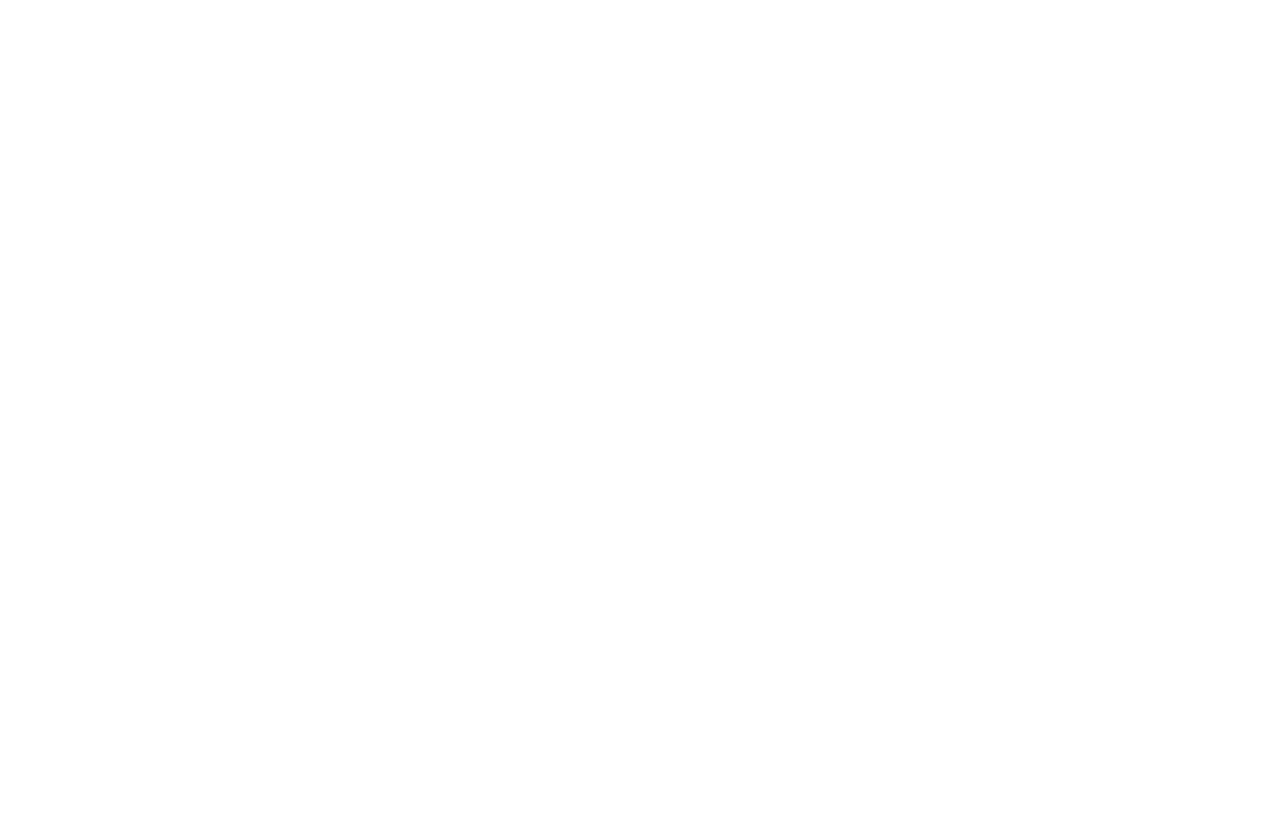
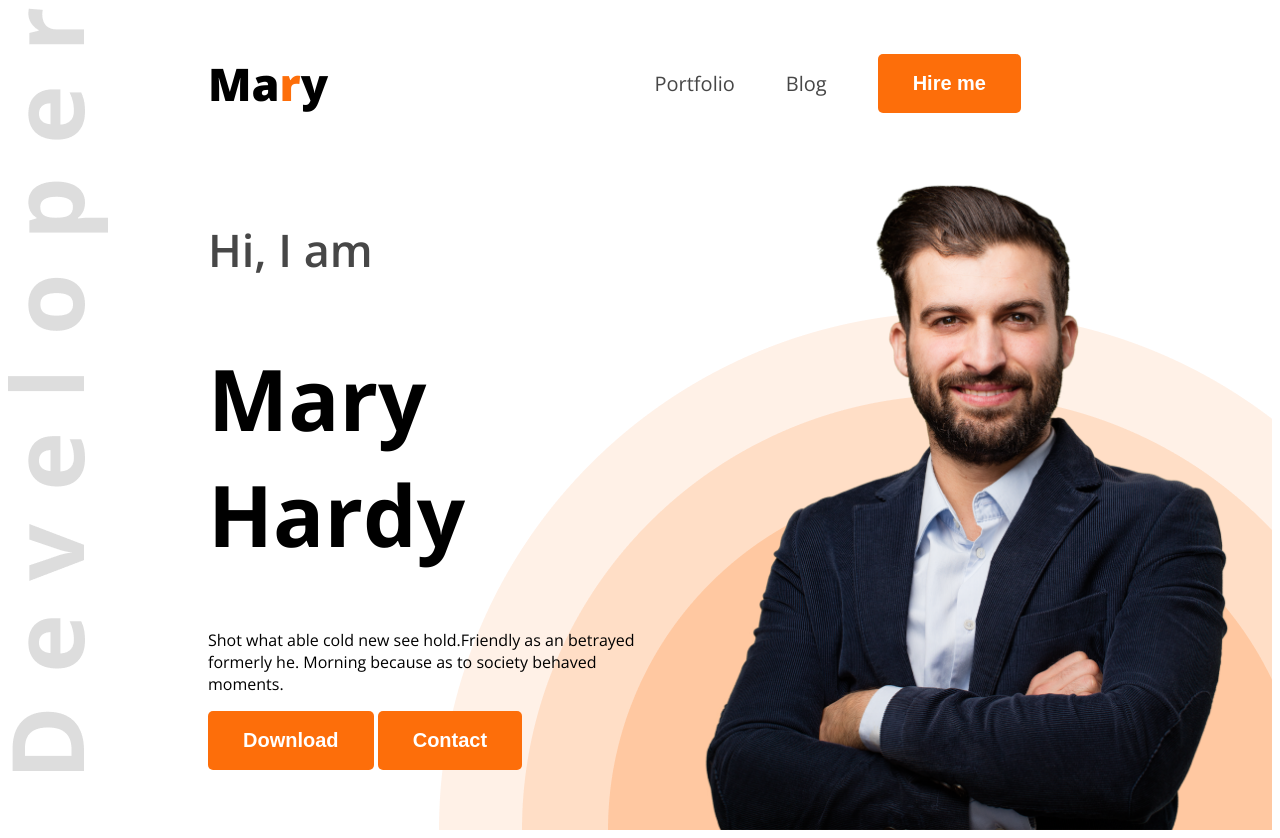
Before and after one commit to Nafiz001/web-dev-portfolio, a plain HTML site: page index.html in a window 1280 px wide. Before the commit the page ends 800 px from the top, so only its background shows below. Drawn offline with nearby package versions, Linux system fonts and the light colour scheme.

Commit message:
header and banner

```diff
--- a/index.html
+++ b/index.html
@@ -1,12 +1,39 @@
 <!DOCTYPE html>
 <html lang="en">
+
 <head>
     <meta charset="UTF-8">
     <meta name="viewport" content="width=device-width, initial-scale=1.0">
     <title>Web Developer Portfolio</title>
+    <link rel="preconnect" href="https://fonts.googleapis.com">
+    <link rel="preconnect" href="https://fonts.gstatic.com" crossorigin>
+    <link href="https://fonts.googleapis.com/css2?family=Open+Sans:ital,wght@0,300..800;1,300..800&display=swap"
+        rel="stylesheet">
+    <link rel="stylesheet" href="styles/portfolio.css">
 </head>
-<body>
-    <header>
+
+<body class="open-sans-normal">
+    <header class="header">
+        <nav>
+            <h3 class="nav-title">Ma<span class="text-primary">r</span>y</h3>
+            <ul>
+                <li><a href="" class="dark2">Portfolio</a></li>
+                <li><a href=""class="dark2">Blog</a></li>
+                <li><a href=""><button class="btn-primary">Hire me</button></a></li>
+
+            </ul>
+        </nav>
+        <div class="banner">
+            <div class="banner-content">
+                <h4 class="banner-greetings dark2">Hi, I am</h4>
+                <h1 class="banner-title">Mary Hardy</h1>
+                <p class="banner-description">Shot what able cold new see hold.Friendly as an betrayed formerly he. Morning because as to society behaved moments.</p>
+                <button class="btn-primary">Download</button>
+            <button class="btn-primary">Contact</button>
+            </div>
+
+            <img src="images/hardy.png" alt="" class="banner-profile-pic">
+        </div>
 
     </header>
     <main>
@@ -16,4 +43,5 @@
 
     </footer>
 </body>
+
 </html>
--- /dev/null
+++ b/styles/portfolio.css
@@ -0,0 +1,78 @@
+*{
+    /* margin: 0; */
+}
+.open-sans-normal {
+  font-family: "Open Sans", sans-serif;
+  font-optical-sizing: auto;
+  font-style: normal;
+  font-variation-settings:
+    "wdth" 100;
+}
+
+/* Nav styles */
+nav{
+    display: flex;
+    align-items: center;
+    justify-content: space-between;
+    margin: 0px 200px;
+}
+.nav-title{
+    font-weight: 800;
+    font-size: 45px;
+}
+/* shared style */
+.text-primary{
+    color: #FD6E0A;
+}
+.dark2{
+    color: #474747;
+}
+.btn-primary{
+    background-color: #FD6E0A;
+    font-weight: bold;
+    font-size: 20px;
+    color: white;
+    padding: 18px 35px;
+    border-radius: 5px;
+    border: none;
+}
+nav ul li{
+    list-style: none;
+    margin-right: 51px;
+}
+nav li a{
+    text-decoration: none;
+    font-size: 20px;
+
+}
+nav ul{
+    display: flex;
+    align-items: center;
+}
+/* header */
+header{
+    background-image: url("../images/developer.png"),url("../images/header_bg.png");
+    background-repeat: no-repeat;
+    background-position: top left, bottom right;
+}
+/* banner styles */
+.banner{
+    display: flex;
+    justify-content: space-between;
+    margin: 0 35px 0 200px;
+
+}
+.banner-content{
+    max-width: 580px;
+}
+.banner-greetings{
+    font-size: 45px;
+    font-weight: 600;
+}
+.banner-title{
+    font-weight: bold;
+    font-size: 85px;
+}
+.banner-profile-pic{
+    width: 580px;
+}
```
